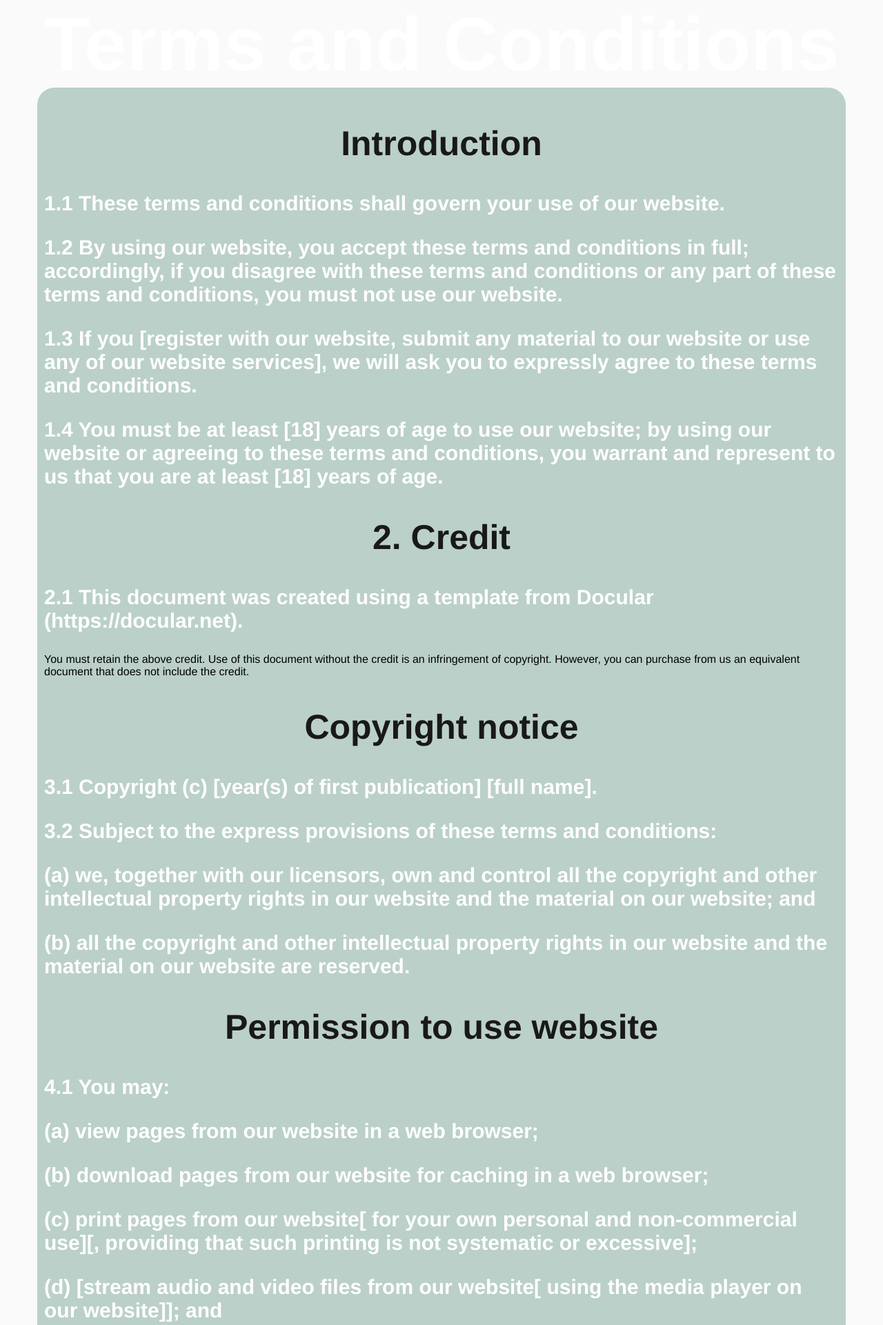
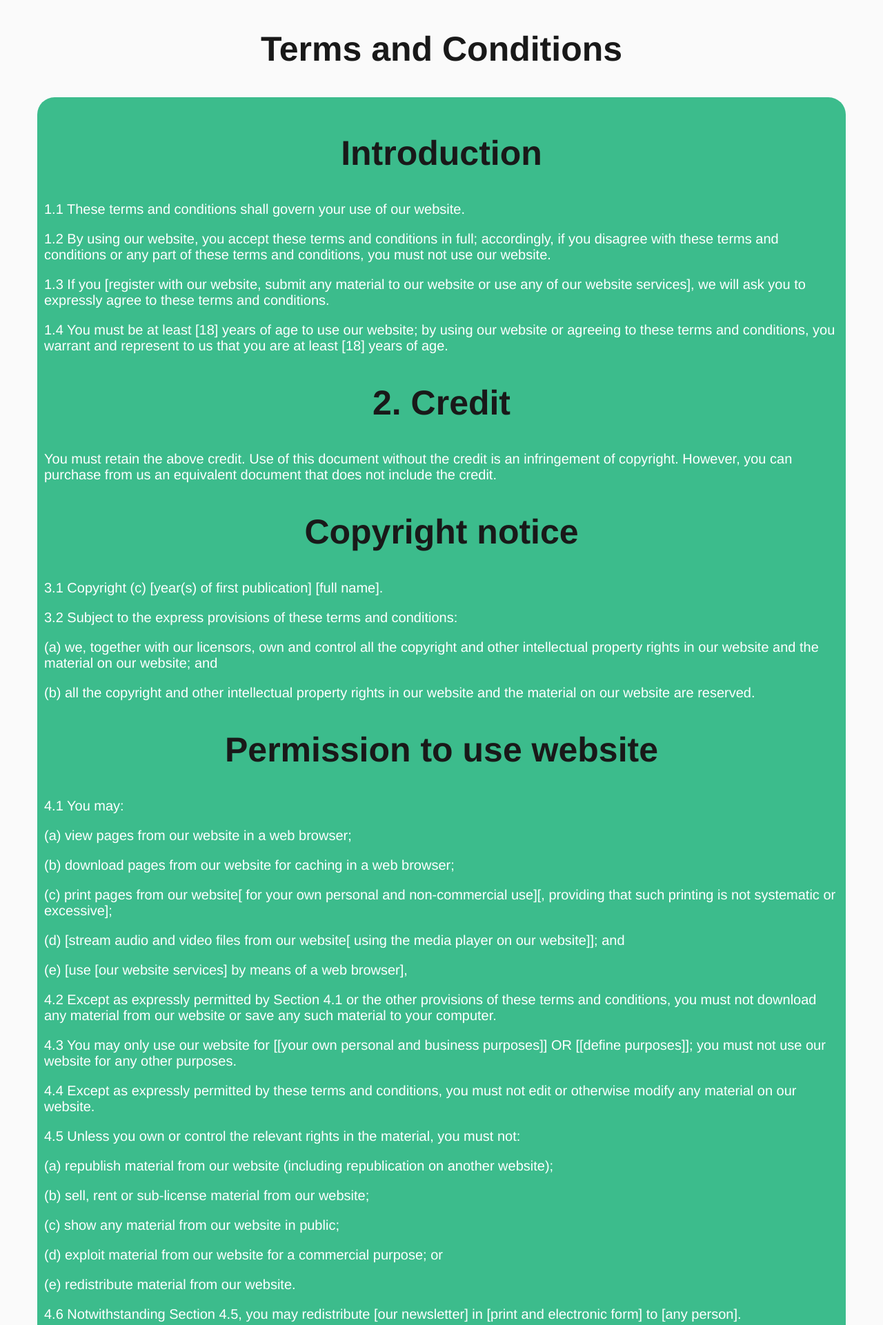
Before and after one commit to RumanSWE/Fitness-Activity-Tracker--Web-, a PHP site: page /settingPages/tAndC.html in a window 1280 px wide. Shown: the top 1921 px of the page at 69% size. Run offline with PHP 8.4, Linux system fonts and the light colour scheme.

Commit message:
Format Fixes

```diff
--- a/login.php
+++ b/login.php
@@ -49,6 +49,7 @@
 
 <div class="Logincontainer">
      <a href="/Website/index.html" class="titleIcon">Flow<font color="#3cbc8c">Track</font></a>
+
       <form class="loginSubContain" method="POST">
       <?php if(isset($fmsg)){ ?><div class="alert alert-danger" role="alert"> <?php echo $fmsg; ?> </div><?php } ?>
         <h2 class="">Login To Your Account</h2>
--- a/mystyle.css
+++ b/mystyle.css
@@ -22,9 +22,14 @@
 p
 {
     color: white;
-    font-weight: 600;
+    font-weight: 550;
+	font-size: 20px;
+}
+.para
+{
+	color: black;
+	font-weight: 550;
 	font-size: 30px;
-
 }
 /* Index/Home page */
 html{
@@ -318,7 +323,6 @@
     bottom: 0px;
     padding-top: 10px;
     padding-bottom: 10px;
-    background-color: white;
     overflow: hidden;
     border-radius: 10px;
 	margin-left: 20%
@@ -650,7 +654,7 @@
 {
   display: block;
   border-radius: 25px;
-  background-color: rgb(187, 208, 201);
+  background-color: #3cbc8c;
   width: 90%;
   margin-left: auto;
   margin-right: auto;
--- a/settingPages/tAndC.html
+++ b/settingPages/tAndC.html
@@ -9,7 +9,7 @@
 
     <body>
 
-        <h1>Terms and Conditions</h1>
+        <h2>Terms and Conditions</h2>
         <div id="tacBox">
 
 <h2>Introduction</h2>
@@ -18,8 +18,7 @@
 <p>1.3	If you [register with our website, submit any material to our website or use any of our website services], we will ask you to expressly agree to these terms and conditions.</p>
 <p>1.4	You must be at least [18] years of age to use our website; by using our website or agreeing to these terms and conditions, you warrant and represent to us that you are at least [18] years of age.</p>
 <h2>2.	Credit</h2>
-<p>2.1	This document was created using a template from Docular (https://docular.net).</p>
-You must retain the above credit. Use of this document without the credit is an infringement of copyright. However, you can purchase from us an equivalent document that does not include the credit.</p>
+<p>You must retain the above credit. Use of this document without the credit is an infringement of copyright. However, you can purchase from us an equivalent document that does not include the credit.</p>
 <h2>Copyright notice</h2>
 <p>3.1	Copyright (c) [year(s) of first publication] [full name].</p>
 <p>3.2	Subject to the express provisions of these terms and conditions:</p>
@@ -32,8 +31,6 @@
 <p>(c)	print pages from our website[ for your own personal and non-commercial use][, providing that such printing is not systematic or excessive];</p>
 <p>(d)	[stream audio and video files from our website[ using the media player on our website]]; and</p>
 <p>(e)	[use [our website services] by means of a web browser],</p>
-[additional list items]
-	subject to the other provisions of these terms and conditions.</p>
 <p>4.2	Except as expressly permitted by Section 4.1 or the other provisions of these terms and conditions, you must not download any material from our website or save any such material to your computer.</p>
 <p>4.3	You may only use our website for [[your own personal and business purposes]] OR [[define purposes]]; you must not use our website for any other purposes.</p>
 <p>4.4	Except as expressly permitted by these terms and conditions, you must not edit or otherwise modify any material on our website.</p>
@@ -81,7 +78,7 @@
 <p>(a)	[suspend your account];</p>
 <p>(b)	[cancel your account]; and/or</p>
 <p>(c)	[edit your account details],</p>
-	at any time in our sole discretion with or without notice to you.</p>
+<p>at any time in our sole discretion with or without notice to you.</p>
 <p>8.2	We will usually cancel an account if it remains unused for a continuous period of [18 months].</p>
 <p>8.3	You may cancel your account on our website [using your account control panel on the website].</p>
 <h2>Our rights to use your content</h2>
@@ -181,5 +178,4 @@
   </div>
 
     </body>
-      <script src="Scripts/googlechart.js"></script>
 </html>
```
Also changed, not shown: index.html (+6 -2 lines).
